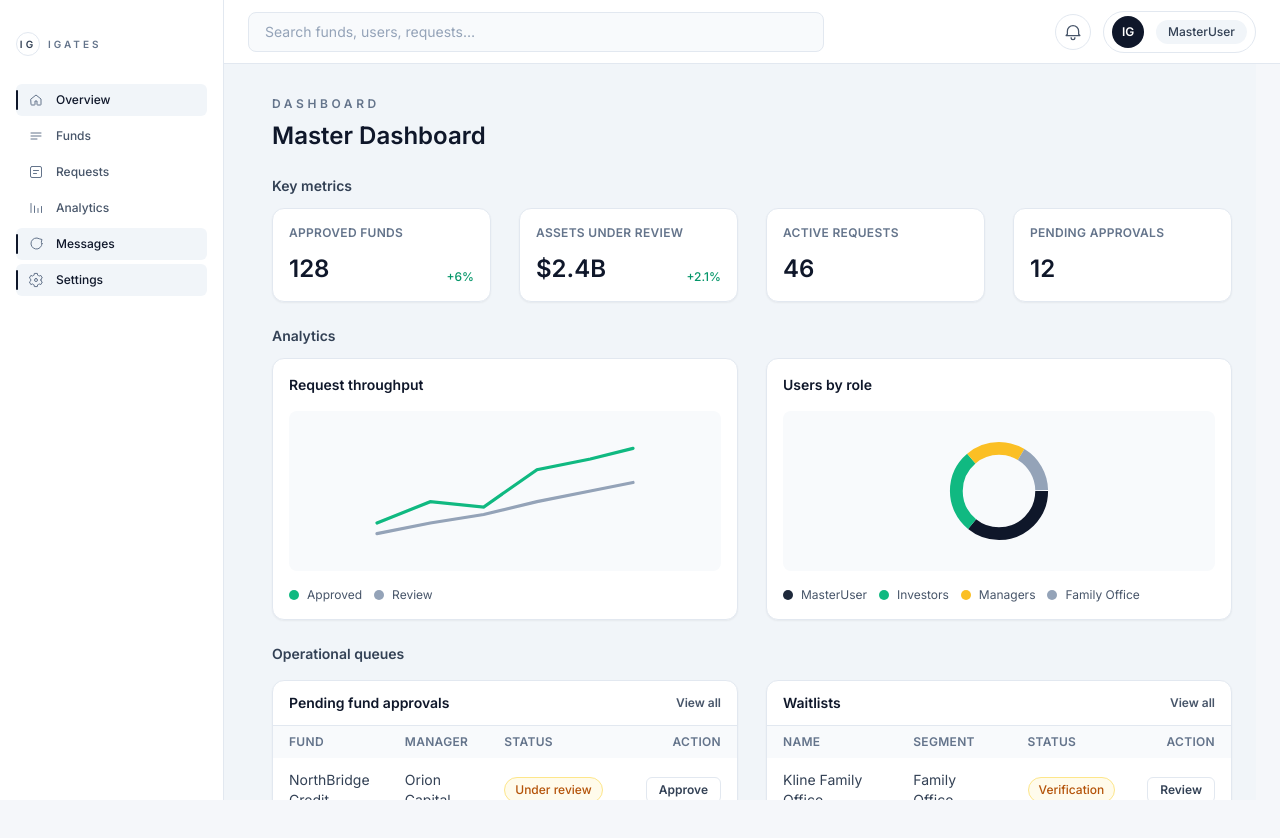
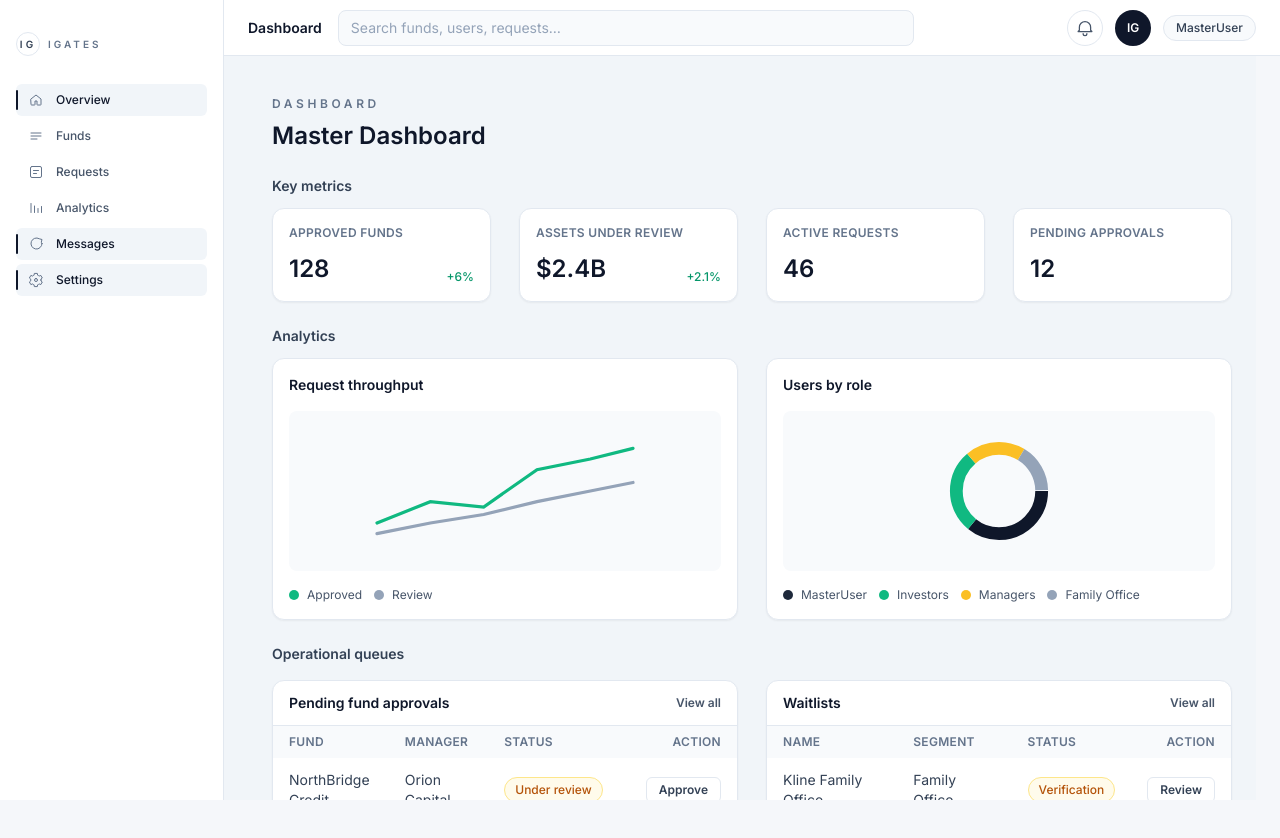
Before and after one commit to Juanherrera-123/Fund_Connect, a Next.js app: page /dashboard/master in a window 1280 px wide. Built offline with nearby package versions, Linux system fonts and the light colour scheme.

Commit message:
Refine dashboard top bar layout

```diff
--- a/src/components/dashboard/DashboardShell.tsx
+++ b/src/components/dashboard/DashboardShell.tsx
@@ -143,14 +143,15 @@ export default function DashboardShell({
       </aside>
 
       <div className="flex h-screen flex-col md:ml-56">
-        <header className="fixed left-0 right-0 top-0 z-20 flex h-16 items-center gap-4 border-b border-slate-200 bg-white px-6 md:left-56">
-          <div className="flex flex-1 items-center gap-3">
+        <header className="fixed left-0 right-0 top-0 z-20 flex h-14 items-center justify-between gap-4 border-b border-slate-200 bg-white px-6 md:left-56">
+          <div className="flex flex-1 items-center gap-4">
+            <h1 className="text-sm font-semibold text-slate-900">Dashboard</h1>
             <input
-              className="h-10 w-full max-w-xl rounded-lg border border-slate-200 bg-slate-50 px-4 text-sm text-slate-700 placeholder:text-slate-400 focus:border-slate-300 focus:outline-none"
+              className="h-9 w-full max-w-xl rounded-lg border border-slate-200 bg-slate-50 px-3 text-sm text-slate-700 placeholder:text-slate-400 focus:border-slate-300 focus:outline-none"
               placeholder="Search funds, users, requests…"
             />
           </div>
-          <div className="flex items-center gap-3">
+          <div className="flex items-center gap-3 text-sm">
             <button className={actionIconClass} type="button" aria-label="Notifications">
               <svg
                 className="h-5 w-5"
@@ -166,14 +167,12 @@ export default function DashboardShell({
                 />
               </svg>
             </button>
-            <div className="flex items-center gap-3 rounded-full border border-slate-200 bg-white px-2 py-1">
-              <div className="flex h-8 w-8 items-center justify-center rounded-full bg-slate-900 text-xs font-semibold text-white">
-                IG
-              </div>
-              <span className="rounded-full bg-slate-100 px-3 py-1 text-xs font-medium text-slate-700">
-                {role}
-              </span>
+            <div className="flex h-9 w-9 items-center justify-center rounded-full bg-slate-900 text-xs font-semibold text-white">
+              IG
             </div>
+            <span className="rounded-full border border-slate-200 bg-slate-50 px-3 py-1 text-xs font-medium text-slate-700">
+              {role}
+            </span>
           </div>
         </header>
 
```
